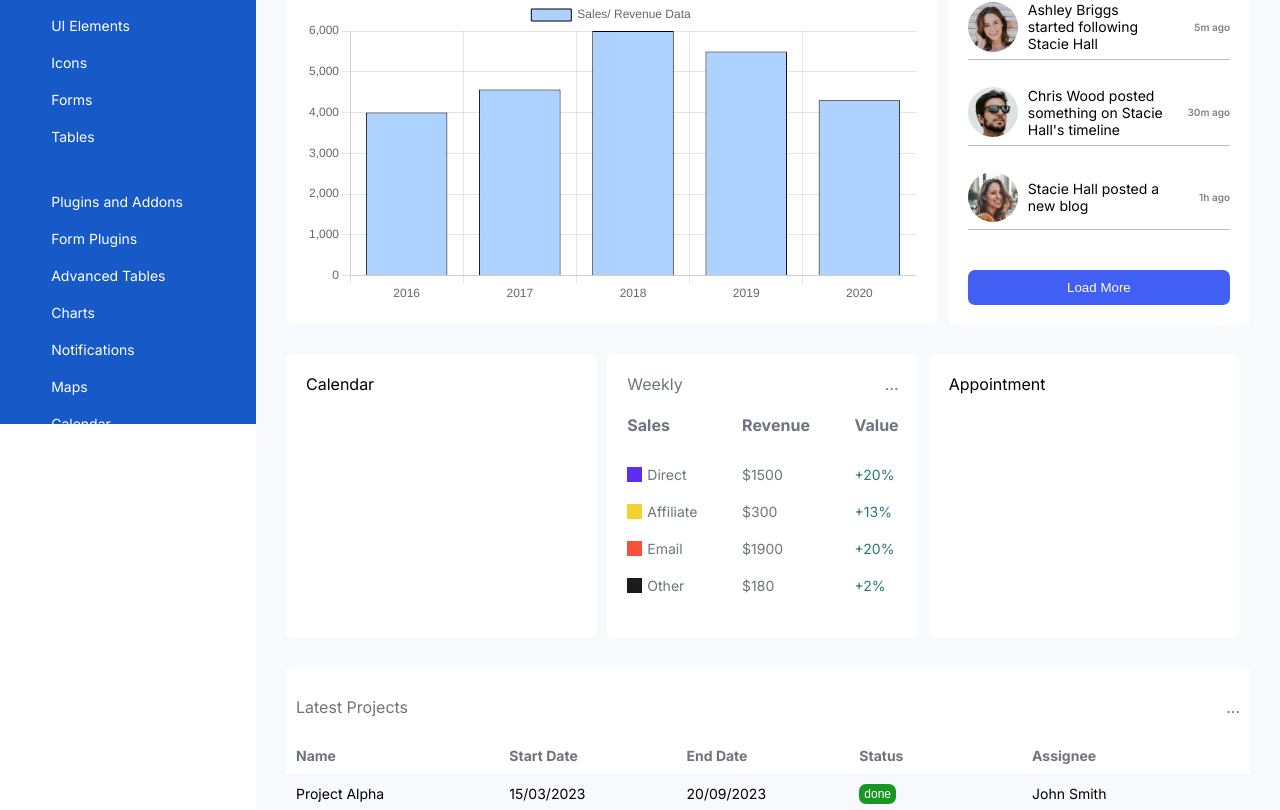
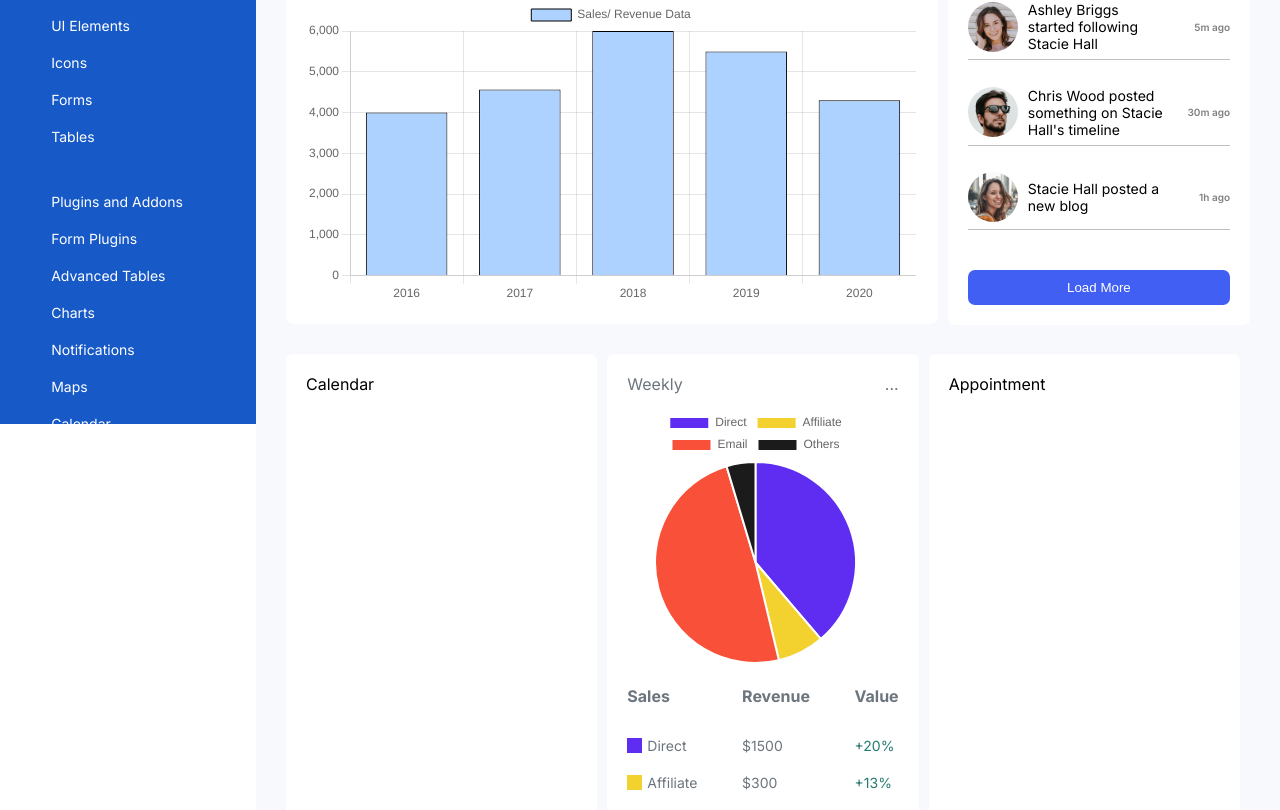
Before and after one commit to TEE2DWHY/admin-dashboard, a Next.js app: page / in a window 1280 px wide. Shown: the part 406-1216 px from the top of the page. Built offline with nearby package versions, Linux system fonts and the light colour scheme.

Commit message:
added piechart from chart.js

```diff
--- /dev/null
+++ b/components/piechart.jsx
@@ -0,0 +1,7 @@
+import { Pie } from "react-chartjs-2";
+import { Chart as ChartJS } from "chart.js/auto";
+const PieChart = ({ chartData }) => {
+  return <Pie data={chartData} />;
+};
+
+export default PieChart;
--- a/components/schedule.jsx
+++ b/components/schedule.jsx
@@ -1,6 +1,22 @@
+"use client";
+import { useState } from "react";
 // styling
 import "../styles/dashboard.css";
+// data
+import { weeklyRevenue } from "@/data/data";
+import PieChart from "./piechart";
 const Schedule = () => {
+  const [UserData, setUserData] = useState({
+    labels: ["Direct", "Affiliate", "Email", "Others"],
+    datasets: [
+      {
+        label: "My First Dataset",
+        data: weeklyRevenue.map((data) => data.sale),
+        backgroundColor: weeklyRevenue.map((data) => data.backgroundColor),
+        hoverOffset: 4,
+      },
+    ],
+  });
   return (
     <>
       <div className="schedules">
@@ -10,7 +26,9 @@ const Schedule = () => {
             <span>Weekly</span>
             <div>...</div>
           </div>
-          {/* <div className="pie-chart">PieChart Goes Here</div> */}
+          <div className="pie-chart">
+            <PieChart chartData={UserData} />
+          </div>
           <div className="sale-details">
             <div className="sales-amount">
               <h4>Sales</h4>
--- a/data/data.jsx
+++ b/data/data.jsx
@@ -190,4 +190,27 @@ const salesData = [
   },
 ];
 
-export { cardDetails, notifications, projects, salesData };
+const weeklyRevenue = [
+  {
+    id: 1,
+    sale: 52.08,
+    backgroundColor: "rgb(94, 45, 241)",
+  },
+  {
+    id: 2,
+    sale: 10.08,
+    backgroundColor: "rgb(243, 210, 48)",
+  },
+  {
+    id: 3,
+    sale: 65.97,
+    backgroundColor: "rgb(249, 80, 57)",
+  },
+  {
+    id: 4,
+    sale: 6.25,
+    backgroundColor: "#1b1b1b",
+  },
+];
+
+export { cardDetails, notifications, projects, salesData, weeklyRevenue };
--- a/styles/dashboard.css
+++ b/styles/dashboard.css
@@ -171,8 +171,9 @@
   margin: 0 10px 0 0;
 }
 
-.pier-chart {
-  margin: auto;
+.pie-chart {
+  margin-top: 5%;
+  width: 95%;
 }
 
 .weekly-sales {
```
